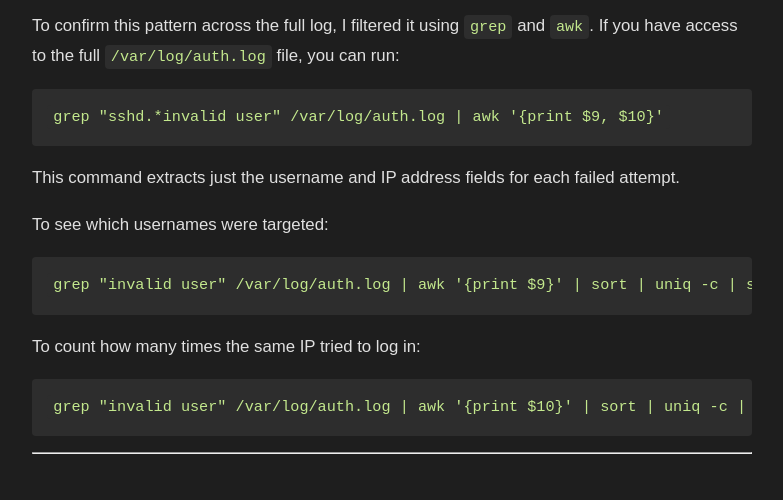
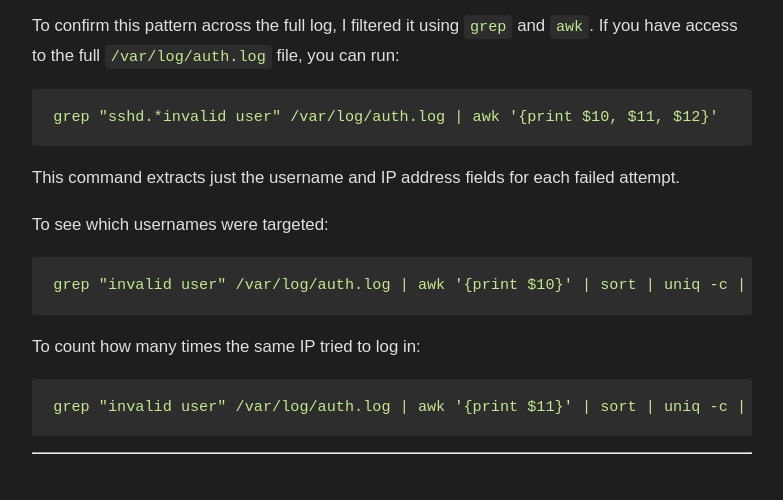
Before and after one commit to desvert/desvert.github.io, a Jekyll site: the page built from _posts/2025-07-03-detecting-a-brute-force-ssh-attack-using-system-logs.md, in a window 1280 px wide and 900 px high, scrolled down 1431 px. Shown: the part 152-652 px from the top of the window, without its empty margins (248-1031 px from the left). Built offline with Jekyll 4.4.1, drawn with Linux system fonts in a browser that asks for light colours.

Commit message:
minor corrections

````diff
--- a/_posts/2025-07-03-detecting-a-brute-force-ssh-attack-using-system-logs.md
+++ b/_posts/2025-07-03-detecting-a-brute-force-ssh-attack-using-system-logs.md
@@ -60,7 +60,7 @@ This strongly suggested an automated brute-force or dictionary attack.
 To confirm this pattern across the full log, I filtered it using `grep` and `awk`. If you have access to the full `/var/log/auth.log` file, you can run:
 
 ```bash
-grep "sshd.*invalid user" /var/log/auth.log | awk '{print $9, $10}'
+grep "sshd.*invalid user" /var/log/auth.log | awk '{print $10, $11, $12}'
 ```
 
 This command extracts just the username and IP address fields for each failed attempt.
@@ -68,13 +68,13 @@ This command extracts just the username and IP address fields for each failed at
 To see which usernames were targeted:
 
 ```bash
-grep "invalid user" /var/log/auth.log | awk '{print $9}' | sort | uniq -c | sort -nr
+grep "invalid user" /var/log/auth.log | awk '{print $10}' | sort | uniq -c | sort -nr
 ```
 
 To count how many times the same IP tried to log in:
 
 ```bash
-grep "invalid user" /var/log/auth.log | awk '{print $10}' | sort | uniq -c | sort -nr
+grep "invalid user" /var/log/auth.log | awk '{print $11}' | sort | uniq -c | sort -nr
 ```
 
 ---
````
